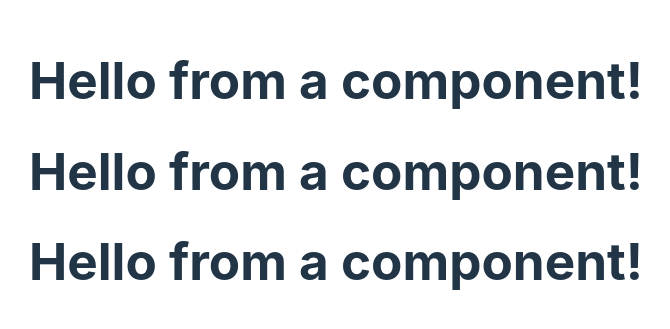
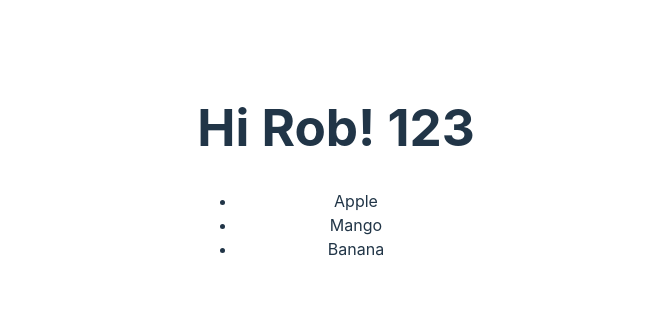
Before and after one commit to AlMahfuzKhanD/react-js-practice, a React (Vite) app in the folder react-by-code-stoic/: page / in a window 1280 px wide. Shown: the part 229-558 px from the top of the page, without its empty margins (304-974 px from the left). Built offline with nearby package versions, Linux system fonts and the light colour scheme.

Commit message:
react by code stoic 13 done

```diff
--- a/react-by-code-stoic/src/App.jsx
+++ b/react-by-code-stoic/src/App.jsx
@@ -1,16 +1,23 @@
 import Hello from "./components/Hello";
+import Fruits from "./components/Fruits";
 import { useState } from "react";
 import reactLogo from "./assets/react.svg";
 import "./App.css";
 
 function App() {
   const [count, setCount] = useState(0);
-
+  // const seatNumbers = [1, 4, 7];
+  const person = {
+    name: "Rob",
+    message: "Hi",
+    seatNumbers: [1, 2, 3],
+  };
   return (
     <div className="App">
-      <Hello />
-      <Hello />
-      <Hello />
+      {/* <Hello name="Mahfuz" message="Hello" seatNumbers={seatNumbers} /> */}
+      <Hello person={person} />
+      {/* <Hello name="Khan" message="Hi" /> */}
+      <Fruits />
     </div>
   );
 }
--- /dev/null
+++ b/react-by-code-stoic/src/components/Fruits.jsx
@@ -0,0 +1,12 @@
+export default function Fruits() {
+  const fruits = ["Apple", "Mango", "Banana"];
+  return (
+    <div>
+      <ul>
+        {fruits.map((item, index) => (
+          <li key={index}>{item}</li>
+        ))}
+      </ul>
+    </div>
+  );
+}
--- a/react-by-code-stoic/src/components/Hello.jsx
+++ b/react-by-code-stoic/src/components/Hello.jsx
@@ -1,5 +1,11 @@
-function Hello() {
-  return <h1>Hello from a component!</h1>;
+// function Hello(props}) {
+function Hello({ person }) {
+  //const { name, message } = props; // destructuring
+  return (
+    <h1>
+      {person.message} {person.name}! {person.seatNumbers}
+    </h1>
+  );
 }
 
 export default Hello;
```
